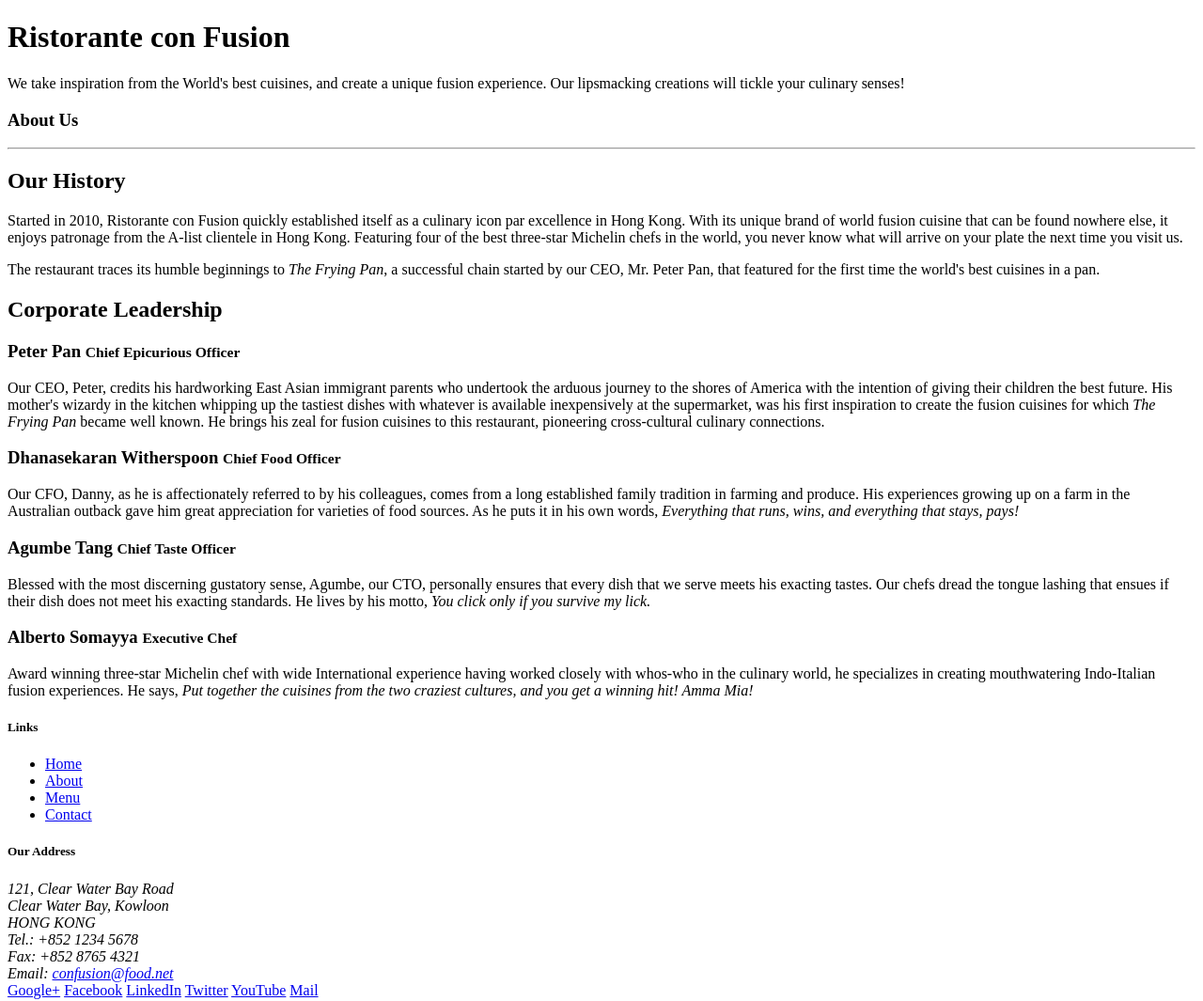
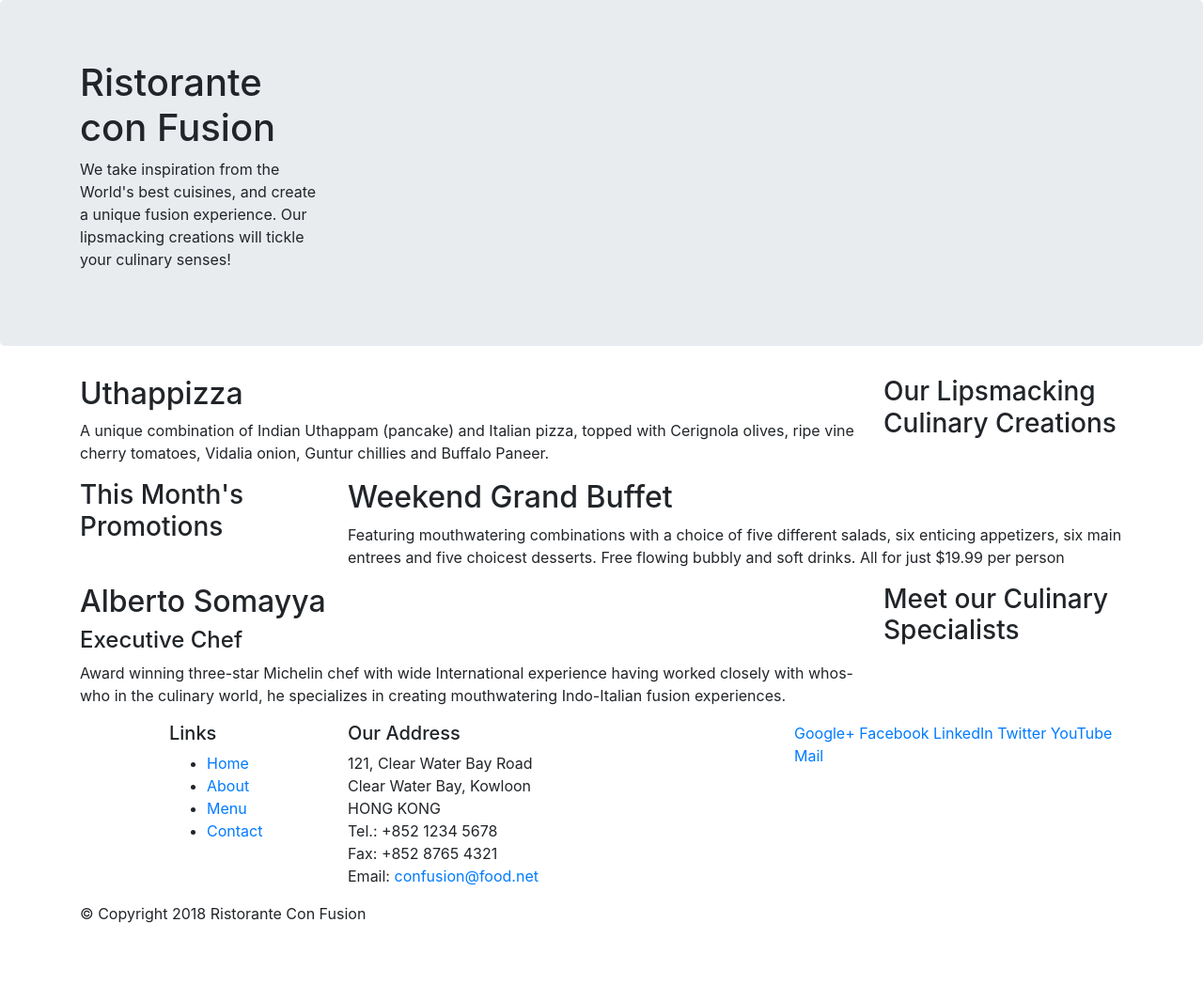
Before and after one commit to Adis36093/Assignment-1, a website: page aboutus.html in a window 1280 px wide. Shown: the top 1065 px of the page at 94% size. After the commit the page ends 1000 px from the top, so only its background shows below. Drawn offline with nearby package versions, Linux system fonts and the light colour scheme.

Commit message:
Bootstrap gird 1

```diff
--- a/aboutus.html
+++ b/aboutus.html
@@ -2,67 +2,71 @@
 <html lang="en">
 
 <head>
+     <!-- Required meta tags always come first -->
+     <meta charset="utf-8">
+     <meta name="viewport" content="width=device-width, initial-scale=1, shrink-to-fit=no">
+     <meta http-equiv="x-ua-compatible" content="ie=edge">
 
-    <title>Ristorante Con Fusion: About Us</title>
-
+     <!-- Bootstrap CSS -->
+     <link rel="stylesheet" href="node_modules/bootstrap/dist/css/bootstrap.min.css">
+    <title>Ristorante Con Fusion</title>
 </head>
 
 <body>
 
     <header class="jumbotron">
         <div class="container">
-            <div class="row row-header">
-                <div class="col-12 col-sm-6">
+            <div class="row">
+                <div class="col-12 col-sm-4 col-md-3">
                     <h1>Ristorante con Fusion</h1>
                     <p>We take inspiration from the World's best cuisines, and create a unique fusion experience. Our lipsmacking creations will tickle your culinary senses!</p>
                 </div>
-                <div class="col-12 col-sm">
+                <div class="col-12 col-sm-8 col-md-9">
                 </div>
             </div>
         </div>
     </header>
 
-    <div>
-        <div>
-            <div>
-               <h3>About Us</h3>
-               <hr>
+    <div class="container">
+        <div class="row">
+            <div class="col-12 col-sm-4 order-sm-last col-md-3">
+                <h3>Our Lipsmacking Culinary Creations</h3>
             </div>
-        </div>
-
-        <div>
-            <div>
-                <h2>Our History</h2>
-                <p>Started in 2010, Ristorante con Fusion quickly established itself as a culinary icon par excellence in Hong Kong. With its unique brand of world fusion cuisine that can be found nowhere else, it enjoys patronage from the A-list clientele in Hong Kong.  Featuring four of the best three-star Michelin chefs in the world, you never know what will arrive on your plate the next time you visit us.</p>
-                <p>The restaurant traces its humble beginnings to <em>The Frying Pan</em>, a successful chain started by our CEO, Mr. Peter Pan, that featured for the first time the world's best cuisines in a pan.</p>
-            </div>
-            <div>
+            <div class="col-12 col-sm-8 order-sm-first col-md-9">
+                <h2>Uthappizza</h2>
+                <p>A unique combination of Indian Uthappam (pancake) and Italian pizza, topped with Cerignola olives, ripe vine cherry tomatoes, Vidalia onion, Guntur chillies and Buffalo Paneer.</p>
             </div>
         </div>
 
 
-        <div>
-            <div>
-                <h2>Corporate Leadership</h2>
-                <h3>Peter Pan <small>Chief Epicurious Officer</small></h3>
-                <p>Our CEO, Peter, credits his hardworking East Asian immigrant parents who undertook the arduous journey to the shores of America with the intention of giving their children the best future. His mother's wizardy in the kitchen whipping up the tastiest dishes with whatever is available inexpensively at the supermarket, was his first inspiration to create the fusion cuisines for which <em>The Frying Pan</em> became well known. He brings his zeal for fusion cuisines to this restaurant, pioneering cross-cultural culinary connections.</p>
-                <h3>Dhanasekaran Witherspoon <small>Chief Food Officer</small></h3>
-                <p>Our CFO, Danny, as he is affectionately referred to by his colleagues, comes from a long established family tradition in farming and produce. His experiences growing up on a farm in the Australian outback gave him great appreciation for varieties of food sources. As he puts it in his own words, <em>Everything that runs, wins, and everything that stays, pays!</em></p>
-                <h3>Agumbe Tang <small>Chief Taste Officer</small></h3>
-                <p>Blessed with the most discerning gustatory sense, Agumbe, our CTO, personally ensures that every dish that we serve meets his exacting tastes. Our chefs dread the tongue lashing that ensues if their dish does not meet his exacting standards. He lives by his motto, <em>You click only if you survive my lick.</em></p>
-                <h3>Alberto Somayya <small>Executive Chef</small></h3>
-                <p>Award winning three-star Michelin chef with wide International experience having worked closely with whos-who in the culinary world, he specializes in creating mouthwatering Indo-Italian fusion experiences. He says, <em>Put together the cuisines from the two craziest cultures, and you get a winning hit! Amma Mia!</em></p>
+        <div class="row">
+            <div class="col-12 col-sm-4 col-md-3">
+                <h3>This Month's Promotions</h3>
             </div>
-       </div>
+            <div class="col-12 col-sm-8 col-md-9">
+                <h2>Weekend Grand Buffet</h2>
+                <p>Featuring mouthwatering combinations with a choice of five different salads, six enticing appetizers, six main entrees and five choicest desserts. Free flowing bubbly and soft drinks. All for just $19.99 per person </p>
+            </div>
+        </div>
 
+        <div class="row">
+            <div class="col-12 col-sm-4 order-sm-last col-md-3">
+                <h3>Meet our Culinary Specialists</h3>
+            </div>
+            <div class="col-12 col-sm-8 order-sm-first col-md-9">
+                <h2>Alberto Somayya</h2>
+                <h4>Executive Chef</h4>
+                <p>Award winning three-star Michelin chef with wide International experience having worked closely with whos-who in the culinary world, he specializes in creating mouthwatering Indo-Italian fusion experiences. </p>
+            </div>
+        </div>
     </div>
 
-    <footer class="footer">
+    <footer>
         <div class="container">
             <div class="row">
                 <div class="col-4 offset-1 col-sm-2">
                     <h5>Links</h5>
-                    <ul class="list-unstyled">
+                    <ul>
                         <li><a href="#">Home</a></li>
                         <li><a href="#">About</a></li>
                         <li><a href="#">Menu</a></li>
@@ -80,8 +84,8 @@
 		              Email: <a href="mailto:confusion@food.net">confusion@food.net</a>
 		           </address>
                 </div>
-                <div class="col-12 col-sm-4 align-self-center">
-                    <div class="text-center">
+                <div class="col-12 col-sm-4">
+                    <div>
                         <a href="http://google.com/+">Google+</a>
                         <a href="http://www.facebook.com/profile.php?id=">Facebook</a>
                         <a href="http://www.linkedin.com/in/">LinkedIn</a>
@@ -91,14 +95,17 @@
                     </div>
                 </div>
            </div>
-           <div class="row justify-content-center">
+           <div class="row">
                 <div class="col-auto">
                     <p>© Copyright 2018 Ristorante Con Fusion</p>
                 </div>
            </div>
         </div>
     </footer>
-
+ <!-- jQuery first, then Popper.js, then Bootstrap JS. -->
+ <script src="node_modules/jquery/dist/jquery.slim.min.js"></script>
+ <script src="node_modules/popper.js/dist/umd/popper.min.js"></script>
+ <script src="node_modules/bootstrap/dist/js/bootstrap.min.js"></script>
 </body>
 
 </html>
```
Also changed, not shown: index.html (+22 -22 lines).
